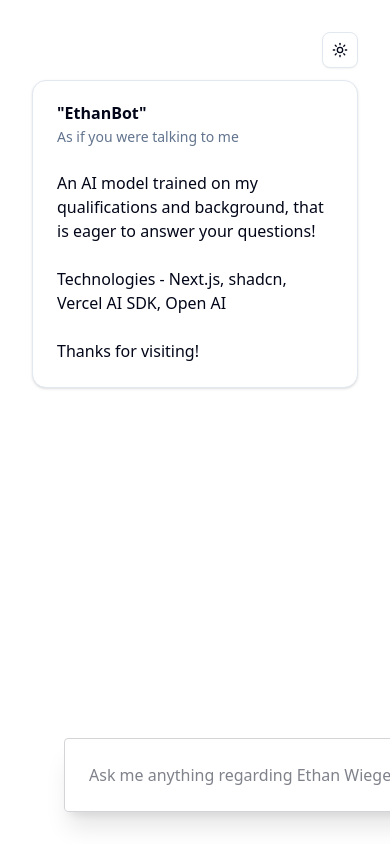
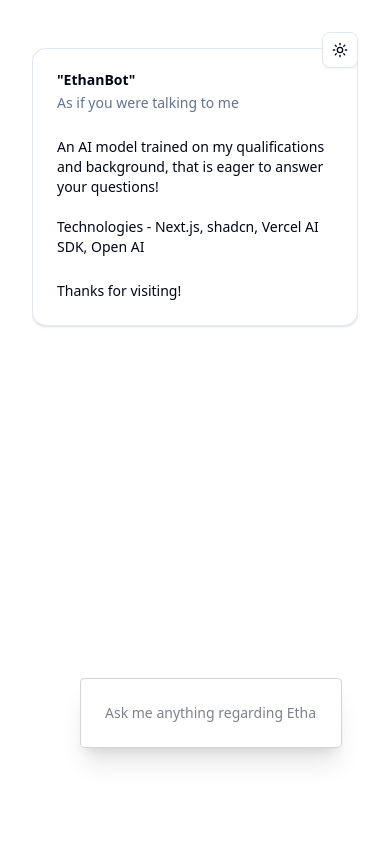
Before and after one commit to ethanwiegert/ethan-chatbot, a Next.js app: page / in a window 390 px wide. Built offline with nearby package versions, Linux system fonts and the light colour scheme.

Commit message:
Text size screen size responsive, scroll focused with chat.

```diff
--- a/src/app/page.tsx
+++ b/src/app/page.tsx
@@ -13,14 +13,14 @@ import {
 } from "@/components/ui/card"
 import { Textarea } from "@/components/ui/textarea"
 import { ModeToggle } from "@/components/ui/mode-toggle"
-
-
+import { useEffect, useRef } from 'react';
 
 
 /*
 left to implement (for initial functionality):
 -testing and fine tuning
 -improving mobile design and functionality (utilize tailwind breakpoints)
+-fixing scrollbar to bottom
 
 future
 -adding in more 'tools' for the ai
@@ -29,13 +29,24 @@ future
 
 export default function Chat() {
   const { messages, input, handleInputChange, handleSubmit } = useChat();
-
+  const chatContainerRef = useRef<HTMLDivElement>(null);
+  useEffect(() => {
+    if(messages.length>0)
+      {
+      const element=chatContainerRef.current
+        if(element != null)
+        {
+          element.scrollTop = element.scrollHeight;
+        }
+    }
+  }, [messages]);
 
   return (
-    <div className="flex flex-col m-8 w-11/12-md py-12 ">
+    <div className="flex flex-col mx-8 w-11/12-md py-12 h-screen text-sm md:text-lg">
       <div className="flex absolute top-0 right-0 m-8">
         <ModeToggle />
       </div>
+      <div ref={chatContainerRef} className='overflow-y-scroll h-9/10'>
       {messages.length<1 ?
       <Card>
           <CardHeader>
@@ -57,21 +68,23 @@ export default function Chat() {
           {message.parts.map((part, i) => {
             switch (part.type) {
               case 'text':
-                return <div key={`${message.id}-${i}`} className="py-4"><Card><CardContent>{part.text}</CardContent></Card></div>;
+                return <div key={`${message.id}-${i}`} id={`${message.id}`} className="py-4 m-8"><Card><CardContent>{part.text}</CardContent></Card></div>;
             }
           })}
         </div>
       ))}
-
-      <form onSubmit={handleSubmit}>
+      </div>
+      <div className="flex absolute-bottom bottom-0 m-8 justify-center">
+      <form onSubmit={handleSubmit} className='w-full'>
         <input
-          className="fixed bottom-0 p-6 m-8 border border-zinc-300 dark:border-zinc-800 rounded shadow-xl w-11/12"
+          className="p-6 m-4 border border-zinc-300 dark:border-zinc-800 rounded shadow-xl w-full text-sm md:text-lg"
           value={input}
           placeholder="Ask me anything regarding Ethan Wiegert's background and work."
           onChange={handleInputChange}
           maxLength={200}
         />
       </form>
+      </div>
     </div>
   );
 }
```
Also changed, not shown: 1 other file (tests, documents, lock files or other folders).
